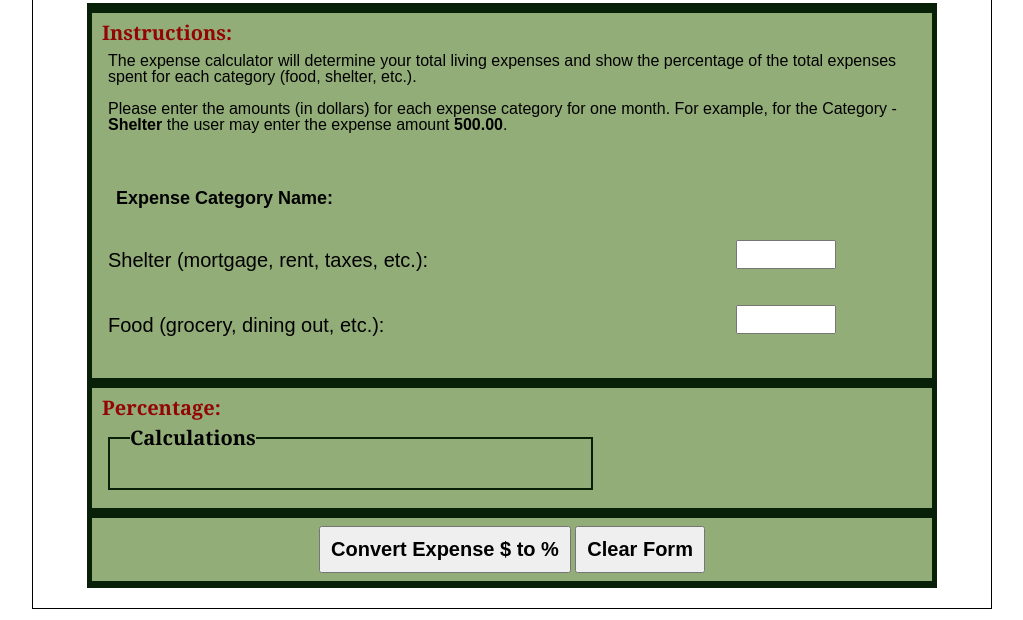
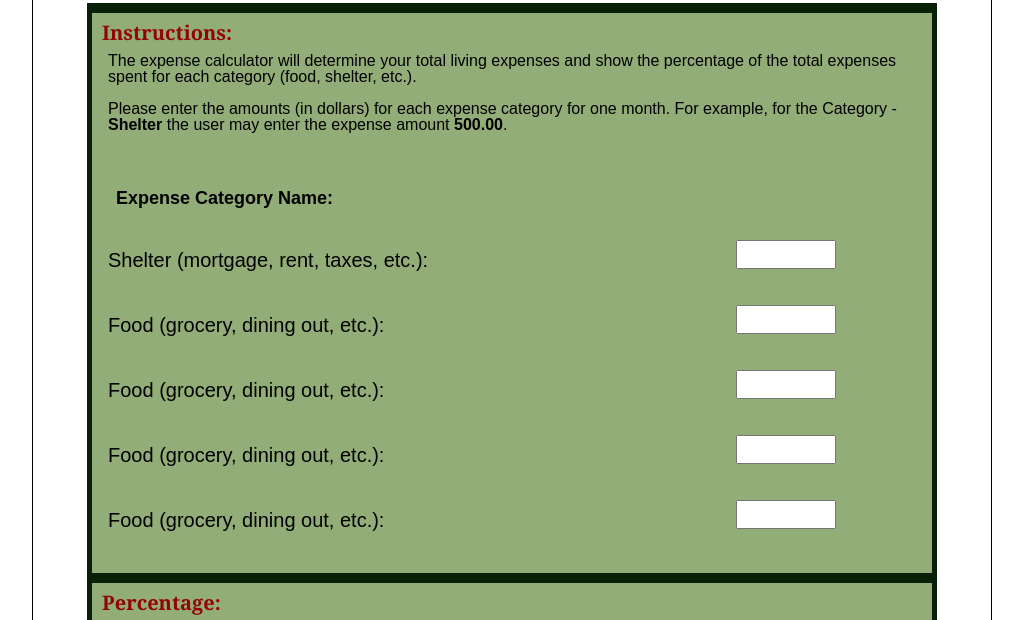
Before and after one commit to smk16f/lesson4_javascript, a plain HTML site: page Lesson4_ExpenseCalculator/index.html in a window 1280 px wide. Shown: the part 152-772 px from the top of the page, without its empty margins (128-1151 px from the left). Drawn offline with Linux system fonts and the light colour scheme.

Commit message:
lesson 4 second commit

```diff
--- a/Lesson4_ExpenseCalculator/index.html
+++ b/Lesson4_ExpenseCalculator/index.html
@@ -6,8 +6,8 @@
    <!--
       LIS 2360:  Web Application Development
       Lesson 4 Assignment
-      Author:
-      Date:
+      Author:  Stephen Keating
+      Date:   06/16/2017
       Filename: index.html
    -->
    <meta charset="utf-8" />
@@ -50,6 +50,21 @@
           <p><label for="foodInput">
             Food (grocery, dining out, etc.):
               <input type="text" id="foodInput" name="food" />
+              </label>
+          </p>
+          <p><label for="household">
+            Food (grocery, dining out, etc.):
+              <input type="text" id="householdInput" name="house" />
+              </label>
+          </p>
+          <p><label for="transportation">
+            Food (grocery, dining out, etc.):
+              <input type="text" id="transportationInput" name="transport" />
+              </label>
+          </p>
+          <p><label for="miscellaneous">
+            Food (grocery, dining out, etc.):
+              <input type="text" id="miscellaneousInput" name="misc" />
               </label>
           </p>
 
```
